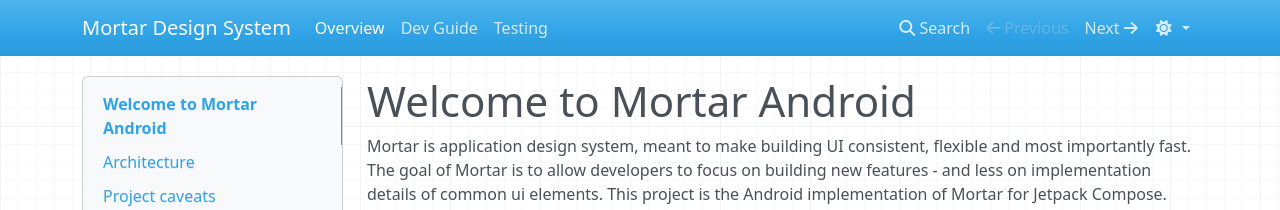
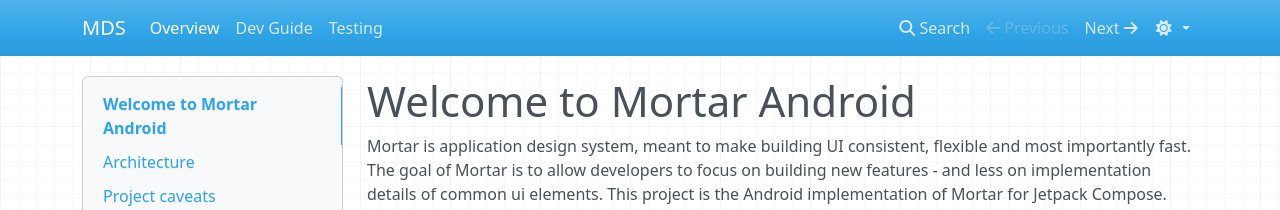
Before and after one commit to eggman87/mortar-android, an MkDocs documentation site: the page built from docs/index.md, in a window 1280 px wide. Shown: the top 210 px of the page. Built offline with MkDocs 1.6.1, drawn with Linux system fonts in a browser that asks for light colours; nearby versions of some CDN libraries.

Commit message:
update docs.

```diff
--- a/mkdocs.yml
+++ b/mkdocs.yml
@@ -1,4 +1,4 @@
-site_name: Mortar Design System
+site_name: MDS
 site_description: "A Mortar design system implementation for Android."
 site_author: Eggman87 Apps.
 theme:
```
